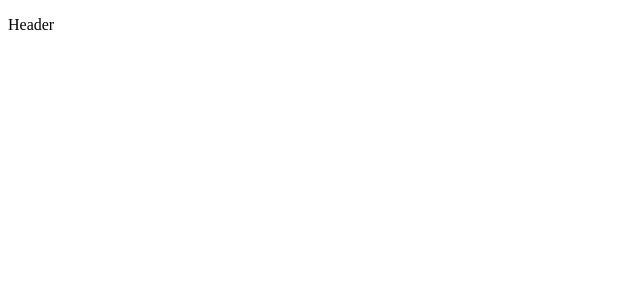
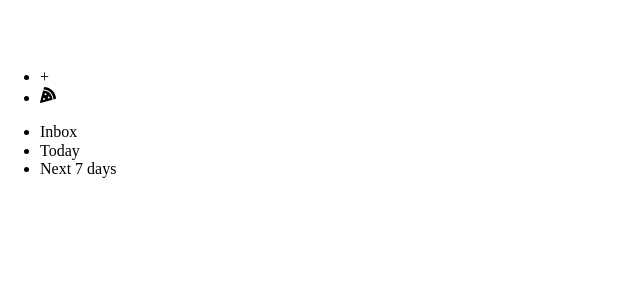
Before and after one commit to Bradleywh1/ticked-off, a React (Create React App) app: page / in a window 1280 px wide. Shown: the top 300 px of the page, without its empty margins (0-640 px from the left). Built offline with nearby package versions, Linux system fonts and the light colour scheme.

Commit message:
sketching out components

```diff
--- a/package.json
+++ b/package.json
@@ -8,6 +8,7 @@
     "@testing-library/user-event": "^7.2.1",
     "react": "^16.13.1",
     "react-dom": "^16.13.1",
+    "react-icons": "^3.10.0",
     "react-scripts": "3.4.1"
   },
   "scripts": {
--- a/public/index.html
+++ b/public/index.html
@@ -1,43 +1,19 @@
 <!DOCTYPE html>
 <html lang="en">
-  <head>
-    <meta charset="utf-8" />
-    <link rel="icon" href="%PUBLIC_URL%/favicon.ico" />
-    <meta name="viewport" content="width=device-width, initial-scale=1" />
-    <meta name="theme-color" content="#000000" />
-    <meta
-      name="description"
-      content="Web site created using create-react-app"
-    />
-    <link rel="apple-touch-icon" href="%PUBLIC_URL%/logo192.png" />
-    <!--
-      manifest.json provides metadata used when your web app is installed on a
-      user's mobile device or desktop. See https://developers.google.com/web/fundamentals/web-app-manifest/
-    -->
-    <link rel="manifest" href="%PUBLIC_URL%/manifest.json" />
-    <!--
-      Notice the use of %PUBLIC_URL% in the tags above.
-      It will be replaced with the URL of the `public` folder during the build.
-      Only files inside the `public` folder can be referenced from the HTML.
 
-      Unlike "/favicon.ico" or "favicon.ico", "%PUBLIC_URL%/favicon.ico" will
-      work correctly both with client-side routing and a non-root public URL.
-      Learn how to configure a non-root public URL by running `npm run build`.
-    -->
-    <title>React App</title>
-  </head>
-  <body>
-    <noscript>You need to enable JavaScript to run this app.</noscript>
-    <div id="root"></div>
-    <!--
-      This HTML file is a template.
-      If you open it directly in the browser, you will see an empty page.
+<head>
+  <meta charset="utf-8">
+  <meta name="viewport" content="width=device-width, initial-scale=1, shrink-to-fit=no">
+  <link rel="stylesheet" href="https://cdnjs.cloudflare.com/ajax/libs/normalize/8.0.1/normalize.min.css"
+    integrity="sha256-l85OmPOjvil/SOvVt3HnSSjzF1TUMyT9eV0c2BzEGzU=" crossorigin="anonymous" />
+  <title>Todoist</title>
+</head>
 
-      You can add webfonts, meta tags, or analytics to this file.
-      The build step will place the bundled scripts into the <body> tag.
+<body>
+  <noscript>
+    You need to enable JavaScript to run this app.
+  </noscript>
+  <div id="root"></div>
+</body>
 
-      To begin the development, run `npm start` or `yarn start`.
-      To create a production bundle, use `npm run build` or `yarn build`.
-    -->
-  </body>
 </html>
--- a/src/App.js
+++ b/src/App.js
@@ -1,8 +1,10 @@
 import React from 'react';
 import { Header } from './components/layout/Header';
+import { Content } from './components/layout/Content';
 
 export const App = () => (
   <div className="App">
-    <Header></Header>
+    <Header />
+    <Content />
   </div>
 );
--- /dev/null
+++ b/src/components/layout/Content.js
@@ -0,0 +1,8 @@
+import React from 'react';
+import { Sidebar } from './Sidebar';
+
+export const Content = () => (
+    <section>
+        <Sidebar />
+    </section>
+);
--- a/src/components/layout/Header.js
+++ b/src/components/layout/Header.js
@@ -1,9 +1,22 @@
 import React from 'react';
+import { FaPizzaSlice } from 'react-icons/fa';
 
 export const Header = () => {
     return (
         <header className="header" data-testid="header">
-            <p>Header</p>
+            <nav>
+                <div className="logo">
+                    <img src="/images/logo.png" alt="Todoist"/>
+                </div>
+                <div className="settings">
+                    <ul>
+                        <li>+</li>
+                        <li>
+                            <FaPizzaSlice />
+                        </li>
+                    </ul>
+                </div>
+            </nav>
         </header>
     )
 };
--- /dev/null
+++ b/src/components/layout/Sidebar.js
@@ -0,0 +1,11 @@
+import React from 'react';
+
+export const Sidebar = () => (
+    <div className="sidebar" data-testid="sidebar">
+        <ul>
+            <li>Inbox</li>
+            <li>Today</li>
+            <li>Next 7 days</li>
+        </ul>
+    </div>
+);
```
Also changed, not shown: public/images/logo.png (added), 1 other file (tests, documents, lock files or other folders).
